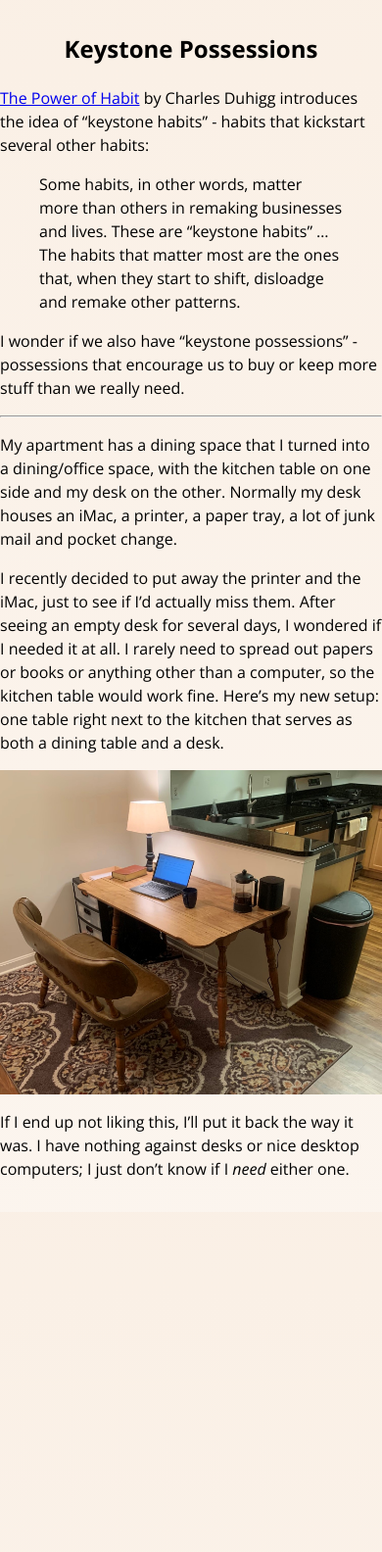
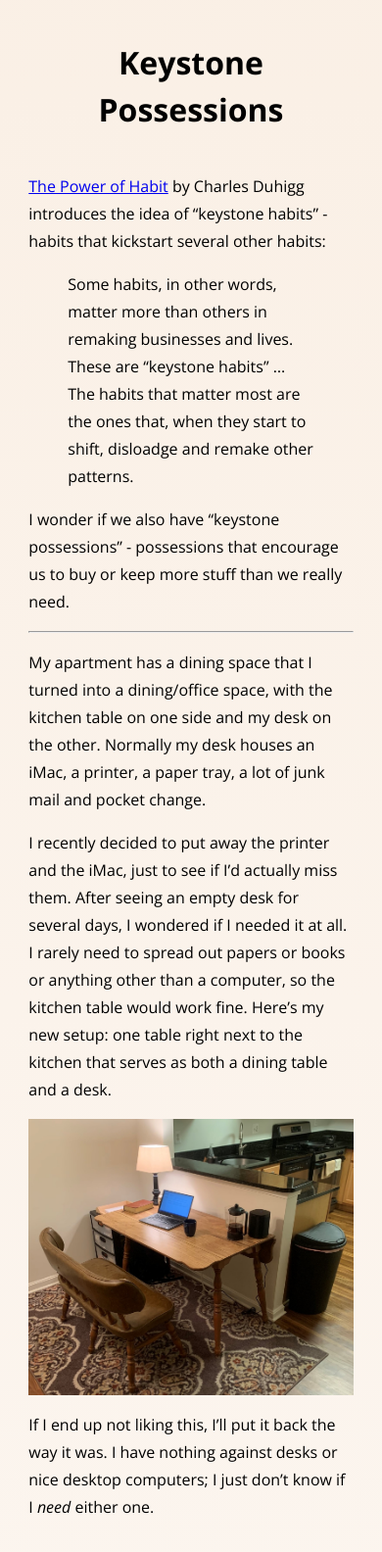
Before and after one commit to hudsonburgess/hudsonburgess.github.io, a Jekyll site: the page built from _posts/2020-01-13-keystone-possessions.md, in a window 390 px wide. Shown: the whole page at 98% size. Built offline with Jekyll 4.4.1, drawn with Linux system fonts in a browser that asks for light colours; before the commit the page ends 1237 px from its top, so only the background shows below that.

Commit message:
not enough time post; mobile styles

```diff
--- a/_layouts/default.html
+++ b/_layouts/default.html
@@ -1,6 +1,7 @@
 <html>
     <head>
         <title>{{ page.title }}</title>
+        <meta name="viewport" content="width=device-width, initial-scale=1">
         <link href="https://fonts.googleapis.com/css?family=Open+Sans:400,400i,700,700i&display=swap" rel="stylesheet">
         <link rel="stylesheet" href="/assets/css/main.css" />
     </head>
--- a/_layouts/home.html
+++ b/_layouts/home.html
@@ -24,12 +24,6 @@ layout: default
 					</h3>
 					<span class="post-date">{{ post.date | date: date_format }}</span>
 				</div>
-				<!-- <span class="post-meta">{{ post.date | date: date_format }}</span>
-				<h3>
-					<a class="post-link" href="{{ post.url | relative_url }}">
-						{{ post.title | escape }}
-					</a>
-				</h3> -->
 				{%- if site.show_excerpts -%}
 					{{ post.excerpt }}
 				{%- endif -%}
--- a/assets/css/main.css
+++ b/assets/css/main.css
@@ -31,3 +31,16 @@ article img {
 article li {
     margin: 1rem 0;
 }
+
+@media (max-width: 576px) {
+    body {
+        max-width: 85vw;
+        line-height: 1.75;
+    }
+
+    article h1 {
+        font-size: 2rem;
+        margin: 1.25em 0;
+        line-height: 1.5;
+    }
+}
```
Also changed, not shown: _posts/2020-01-17-not-enough-time.md (added, +11 -0 lines).
